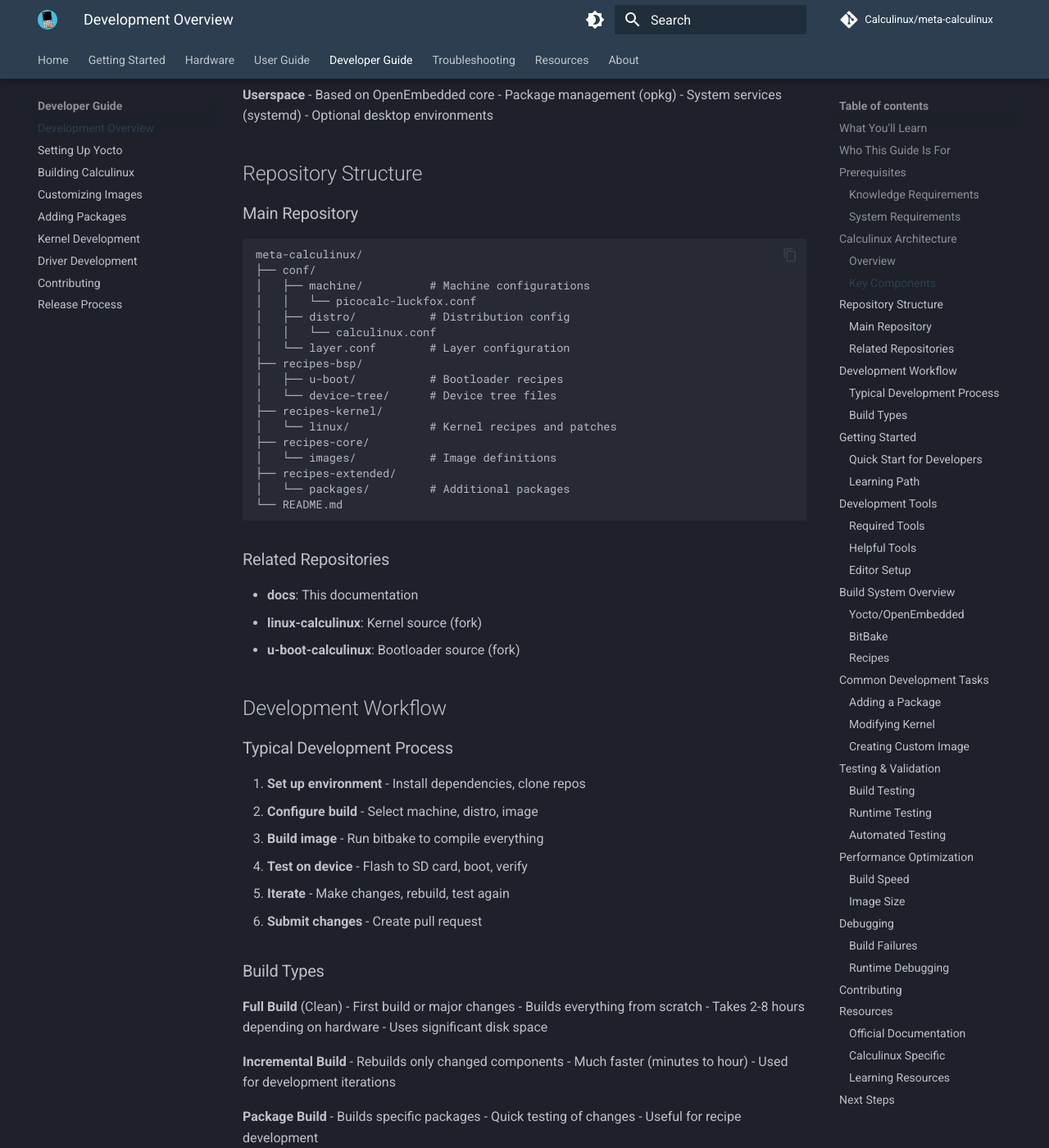
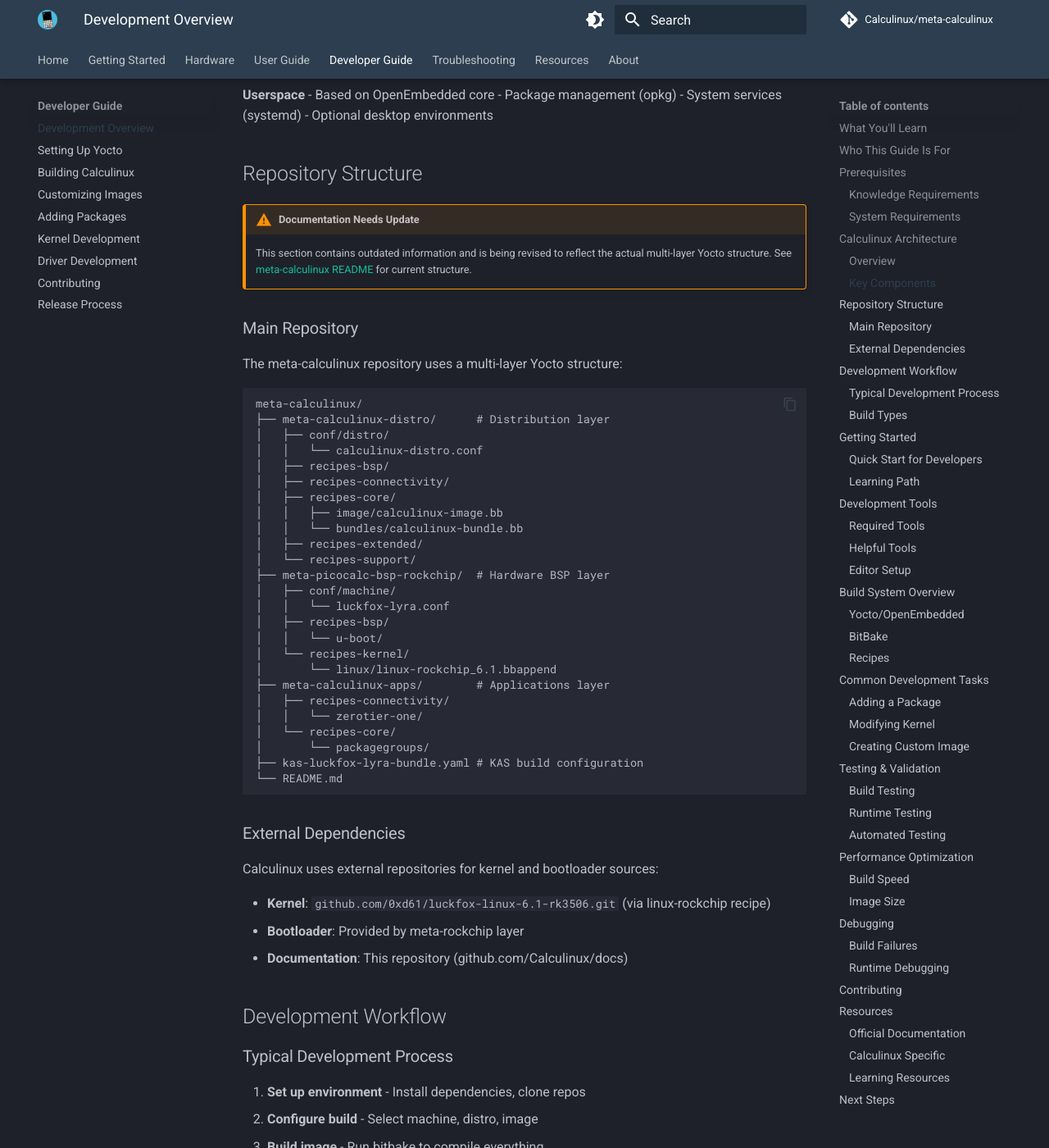
Before and after one commit to Calculinux/docs, an MkDocs documentation site: the page built from docs/developer/overview.md, in a window 1280 px wide and 1400 px high, scrolled down 2543 px. Shown: the whole window at 82% size. Built offline with MkDocs 1.6.1 and Material for MkDocs 9.7.7, drawn with Linux system fonts in a browser that asks for light colours; comment, search, counter and statistics services are not loaded; some of the changed text lies outside the part shown.

Commit message:
Add documentation review and fix critical inaccuracies
- Added DOCUMENTATION_REVIEW.md identifying speculative/incorrect content
- Fixed repository structure in developer/overview.md (was completely wrong)
- Corrected kernel recipe name (linux-rockchip, not linux-calculinux)
- Removed references to non-existent repositories (linux-calculinux, u-boot-calculinux)
- Updated image examples to use actual image names (calculinux-image, calculinux-bundle)
- Added warnings about expand-filesystem.sh location (documented growpart instead)
- Added note about network configuration method needs verification
- Tagged speculative examples with warning boxes for future review

````diff
--- a/docs/developer/overview.md
+++ b/docs/developer/overview.md
@@ -104,33 +104,48 @@
 
 ## Repository Structure
 
+!!! warning "Documentation Needs Update"
+    This section contains outdated information and is being revised to reflect the actual multi-layer Yocto structure. See [meta-calculinux README](https://github.com/Calculinux/meta-calculinux) for current structure.
+
 ### Main Repository
+
+The meta-calculinux repository uses a multi-layer Yocto structure:
 
 ```
 meta-calculinux/
-├── conf/
-│   ├── machine/          # Machine configurations
-│   │   └── picocalc-luckfox.conf
-│   ├── distro/           # Distribution config
-│   │   └── calculinux.conf
-│   └── layer.conf        # Layer configuration
-├── recipes-bsp/
-│   ├── u-boot/           # Bootloader recipes
-│   └── device-tree/      # Device tree files
-├── recipes-kernel/
-│   └── linux/            # Kernel recipes and patches
-├── recipes-core/
-│   └── images/           # Image definitions
-├── recipes-extended/
-│   └── packages/         # Additional packages
+├── meta-calculinux-distro/      # Distribution layer
+│   ├── conf/distro/
+│   │   └── calculinux-distro.conf
+│   ├── recipes-bsp/
+│   ├── recipes-connectivity/
+│   ├── recipes-core/
+│   │   ├── image/calculinux-image.bb
+│   │   └── bundles/calculinux-bundle.bb
+│   ├── recipes-extended/
+│   └── recipes-support/
+├── meta-picocalc-bsp-rockchip/  # Hardware BSP layer
+│   ├── conf/machine/
+│   │   └── luckfox-lyra.conf
+│   ├── recipes-bsp/
+│   │   └── u-boot/
+│   └── recipes-kernel/
+│       └── linux/linux-rockchip_6.1.bbappend
+├── meta-calculinux-apps/        # Applications layer
+│   ├── recipes-connectivity/
+│   │   └── zerotier-one/
+│   └── recipes-core/
+│       └── packagegroups/
+├── kas-luckfox-lyra-bundle.yaml # KAS build configuration
 └── README.md
 ```
 
-### Related Repositories
+### External Dependencies
 
-- **docs**: This documentation
-- **linux-calculinux**: Kernel source (fork)
-- **u-boot-calculinux**: Bootloader source (fork)
+Calculinux uses external repositories for kernel and bootloader sources:
+
+- **Kernel**: `github.com/0xd61/luckfox-linux-6.1-rk3506.git` (via linux-rockchip recipe)
+- **Bootloader**: Provided by meta-rockchip layer
+- **Documentation**: This repository (github.com/Calculinux/docs)
 
 ## Development Workflow
 
@@ -276,6 +291,9 @@
 
 ## Common Development Tasks
 
+!!! warning "Examples Need Verification"
+    The following examples use placeholder names and need to be updated with actual Calculinux recipe names and tested commands.
+
 ### Adding a Package
 
 ```bash
@@ -292,21 +310,22 @@
 ### Modifying Kernel
 
 ```bash
-# Extract kernel source
-bitbake linux-calculinux -c unpack
+# Extract kernel source (note: actual recipe is linux-rockchip, not linux-calculinux)
+bitbake linux-rockchip -c unpack
 
 # Make changes
-cd tmp/work/.../linux-calculinux/.../git
+cd tmp/work/.../linux-rockchip/.../git
 
 # Rebuild
-bitbake linux-calculinux -c compile -f
+bitbake linux-rockchip -c compile -f
 ```
 
 ### Creating Custom Image
 
 ```python
 # recipes-core/images/calculinux-custom.bb
-require calculinux-base.bb
+# Note: Only calculinux-image.bb and calculinux-bundle.bb currently exist
+require calculinux-image.bb
 
 IMAGE_INSTALL += "mypackage another-package"
 ```
@@ -315,12 +334,15 @@
 
 ### Build Testing
 
+!!! warning "Example Uses Non-existent Images"
+    Only `calculinux-image` and `calculinux-bundle` targets currently exist. Examples below need verification.
+
 ```bash
-# Build specific image
-bitbake calculinux-minimal
+# Build main image
+bitbake calculinux-image
 
-# Build with warnings as errors
-bitbake -k calculinux-base
+# Build update bundle
+bitbake calculinux-bundle
 
 # Verify package contents
 oe-pkgdata-util list-pkgs
````
Also changed, not shown: DOCUMENTATION_REVIEW.md (added, +234 -0 lines), docs/getting-started/first-boot.md (+24 -8 lines).
